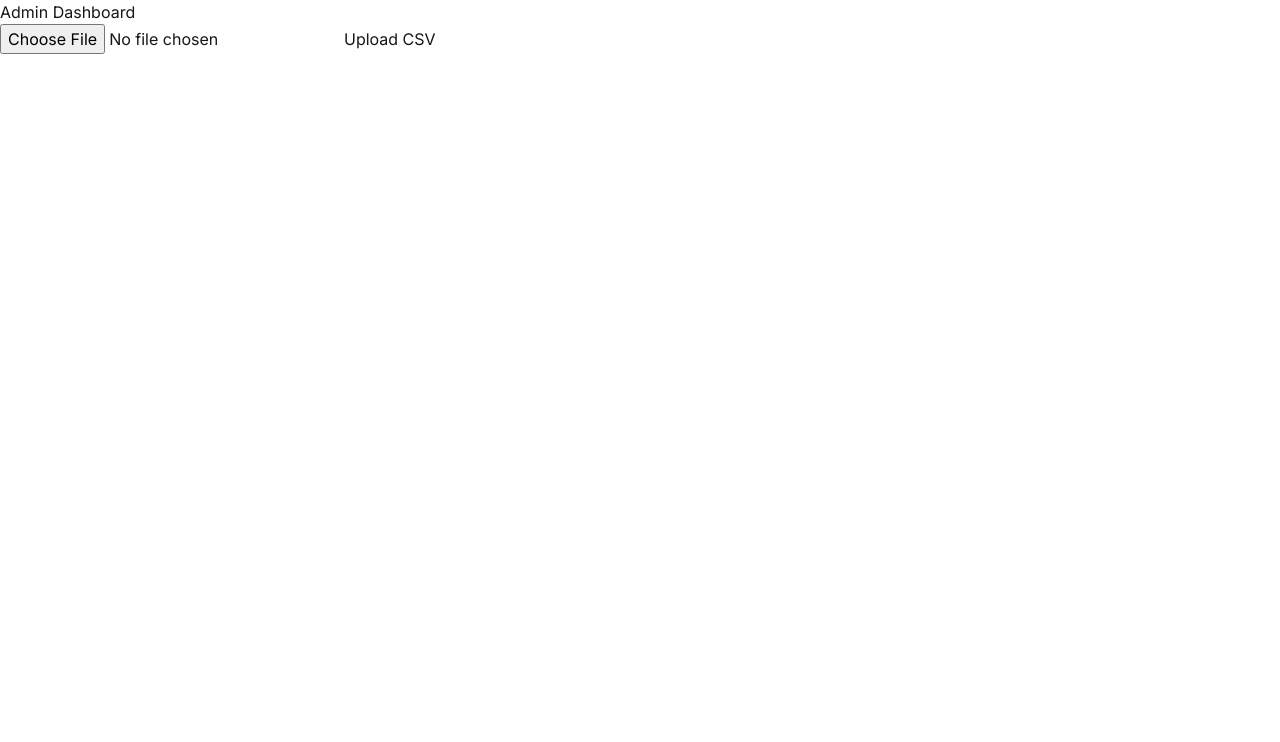
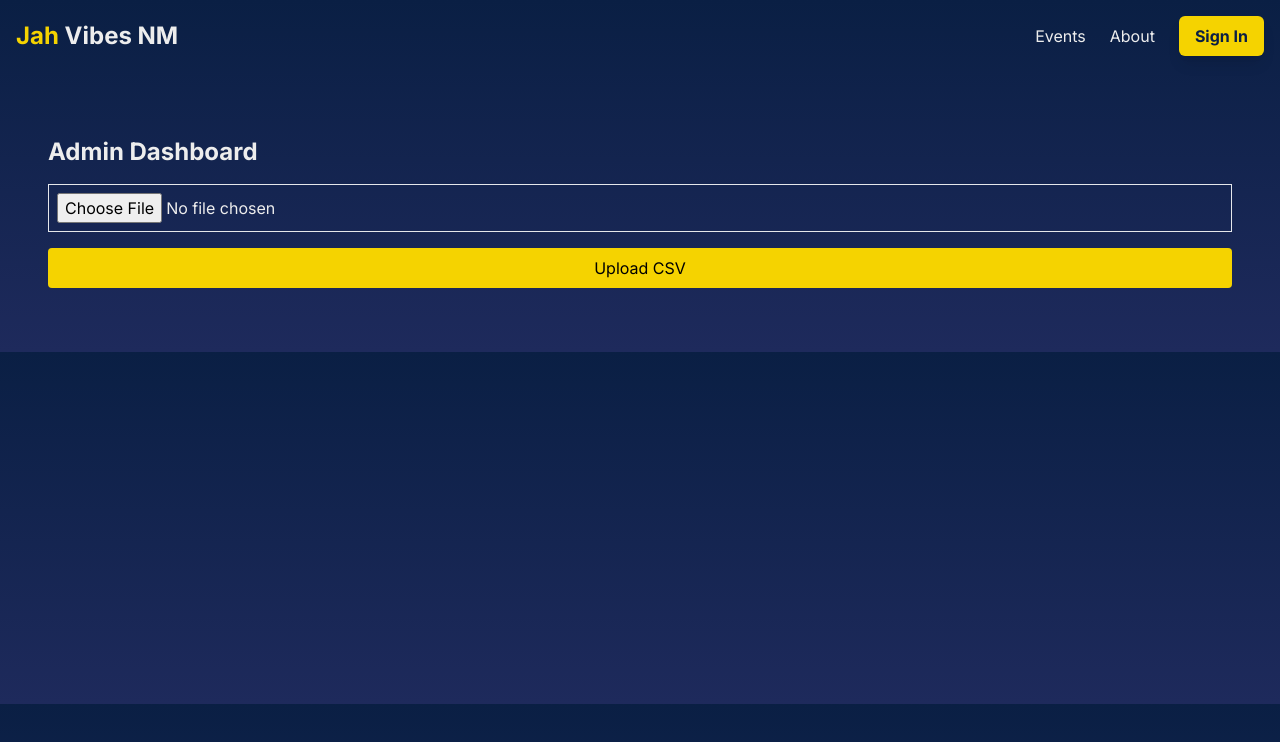
Before and after one commit to djeeyo/nm-reggae-calendar, a Next.js app: page /admin in a window 1280 px wide. Shown: the top 742 px of the page. Built offline with nearby package versions, Linux system fonts and the light colour scheme.

Commit message:
fix: Save and commit Tailwind config and data types

```diff
--- a/app/globals.css
+++ b/app/globals.css
@@ -1,28 +1,10 @@
+/* app/globals.css */
 @tailwind base;
 @tailwind components;
 @tailwind utilities;
 
-:root {
-  --background: #ffffff;
-  --foreground: #171717;
+body {
+  /* Use your brand colors to create the gradient */
+  background: linear-gradient(180deg, #0A1F44 0%, #1E2A5C 100%);
+  color: #EDEDED; /* Set a default light text color for the whole app */
 }
-
-@theme inline {
-  --color-background: var(--background);
-  --color-foreground: var(--foreground);
-  --font-sans: var(--font-geist-sans);
-  --font-mono: var(--font-geist-mono);
-}
-
-@media (prefers-color-scheme: dark) {
-  :root {
-    --background: #0a0a0a;
-    --foreground: #ededed;
-  }
-}
-
-body {
-  background: var(--background);
-  color: var(--foreground);
-  font-family: Arial, Helvetica, sans-serif;
-}
--- a/app/layout.tsx
+++ b/app/layout.tsx
@@ -1,15 +1,14 @@
-// app/layout.tsx
+// app/layout.tsx - THE UPGRADED VERSION
+import type { Metadata } from 'next';
+import { Inter } from 'next/font/google';
+import './globals.css';
+import Header from '@/components/Header'; // <-- IMPORT THE NEW HEADER
 
-import type { Metadata } from "next";
-import { Inter } from "next/font/google";
-import "./globals.css";
-
-// Configure the Inter font
-const inter = Inter({ subsets: ["latin"] });
+const inter = Inter({ subsets: ['latin'] });
 
 export const metadata: Metadata = {
-  title: "New Mexico Reggae Calendar",
-  description: "Discover reggae shows, festivals, and cultural gatherings across New Mexico.",
+  title: 'Jah Vibes NM | New Mexico Reggae Calendar', // A slightly more branded title
+  description: 'Discover reggae shows, festivals, and cultural gatherings across New Mexico.',
 };
 
 export default function RootLayout({
@@ -19,8 +18,13 @@ export default function RootLayout({
 }>) {
   return (
     <html lang="en">
-      {/* Apply the font class to the body */}
-      <body className={inter.className}>{children}</body>
+      {/* We add a className to the html tag for better dark mode support if needed later */}
+      <body className={`${inter.className} bg-brand-blue`}> {/* Set the base background color */}
+        <Header /> {/* <-- ADD THE HEADER COMPONENT */}
+        <main className="container mx-auto px-4 py-8"> {/* <-- WRAP CHILDREN IN A MAIN TAG */}
+          {children}
+        </main>
+      </body>
     </html>
   );
 }
--- a/components/EventCard.tsx
+++ b/components/EventCard.tsx
@@ -1,42 +1,72 @@
-// components/EventCard.tsx (POLISHED)
+// components/EventCard.tsx
 
-import { Event } from '@/lib/events';
-import { Calendar, Clock, MapPin } from 'lucide-react';
+// Step 1: Import necessary types and icons
+import type { Event } from '@/types/events';
+import { Calendar, Clock, MapPin, Users } from 'lucide-react';
 
+// Step 2: Define the props for the component
 interface EventCardProps {
   event: Event;
 }
 
+// A helper function to format dates nicely (e.g., "Sat, Jul 19, 2025")
+const formatDate = (dateString: string) => {
+  const date = new Date(dateString);
+  // We add a timeZone of UTC to prevent the date from shifting by one day
+  return date.toLocaleDateString('en-US', {
+    weekday: 'short',
+    year: 'numeric',
+    month: 'short',
+    day: 'numeric',
+    timeZone: 'UTC',
+  });
+};
+
 export function EventCard({ event }: EventCardProps) {
   return (
-    // Use the darker neutral-400 for a subtle card background
-    <div className="bg-neutral-400/20 rounded-lg p-4 shadow-lg flex flex-col justify-between transition-all hover:bg-neutral-400/30">
+    // Main container with dark background, rounded corners, and a subtle hover effect
+    <div className="bg-neutral-500/20 backdrop-blur-sm border border-neutral-400/20 rounded-lg p-4 flex flex-col justify-between transition-all hover:border-rasta-yellow/50 hover:shadow-xl">
       <div>
+        {/* Top section: Genre and Age Restriction */}
         <div className="flex justify-between items-start mb-3">
-          <span className="text-xs font-bold bg-rasta-yellow text-brand-blue rounded-full px-3 py-1 uppercase tracking-wider">
+          <span className="text-xs font-bold bg-rasta-yellow/80 text-brand-blue rounded-full px-3 py-1 uppercase tracking-wider">
             {event.primaryGenre}
           </span>
-          <span className="text-xs bg-neutral-500/50 text-neutral-700 rounded-full px-3 py-1">
-            {event.ageRestriction}
-          </span>
+          <div className="flex items-center gap-1 text-xs text-neutral-700 bg-neutral-500/20 rounded-full px-3 py-1">
+            <Users size={14} />
+            <span>{event.ageRestriction}</span>
+          </div>
         </div>
-        <h3 className="text-xl font-bold text-white mb-1">{event.eventName}</h3>
-        {/* Use the lightest neutral color for the artist names */}
-        <p className="text-neutral-700 font-medium mb-4 text-sm">{event.performingArtists}</p>
 
-        {/* Use a readable light gray for the details, and make icons visible */}
+        {/* Middle section: Event Title and Artists */}
+        <div className="mb-4">
+          <h3 className="text-xl font-bold text-neutral-900 mb-1">{event.eventName}</h3>
+          <p className="text-neutral-700 font-medium text-sm">{event.performingArtists}</p>
+        </div>
+
+        {/* Details section: Date, Time, Venue with icons */}
         <div className="space-y-2 text-sm text-neutral-700">
-          <div className="flex items-center gap-3"><Calendar size={16} className="text-neutral-600" /> {new Date(event.date).toLocaleDateString('en-US', { weekday: 'short', year: 'numeric', month: 'short', day: 'numeric' })}</div>
-          <div className="flex items-center gap-3"><Clock size={16} className="text-neutral-600" /> {event.time}</div>
-          <div className="flex items-center gap-3"><MapPin size={16} className="text-neutral-600" /> {event.venue}</div>
+          <div className="flex items-center gap-3">
+            <Calendar size={16} className="text-neutral-600" />
+            <span>{formatDate(event.date)}</span>
+          </div>
+          <div className="flex items-center gap-3">
+            <Clock size={16} className="text-neutral-600" />
+            <span>{event.time}</span>
+          </div>
+          <div className="flex items-center gap-3">
+            <MapPin size={16} className="text-neutral-600" />
+            <span>{event.venue}</span>
+          </div>
         </div>
       </div>
 
+      {/* "Get Tickets" button at the bottom */}
       <a
         href={event.sourceUrl}
         target="_blank"
         rel="noopener noreferrer"
-        className="mt-6 block w-full bg-rasta-yellow text-brand-blue font-bold text-center py-3 rounded-md hover:bg-yellow-300 transition-colors"
+        className="mt-6 block w-full bg-rasta-yellow text-brand-blue font-bold text-center py-3 rounded-md shadow-lg transition-transform hover:scale-105"
       >
         Get Tickets
       </a>
--- a/tailwind.config.js
+++ b/tailwind.config.js
@@ -1,6 +1,13 @@
 // tailwind.config.js
+
+/** @type {import('tailwindcss').Config} */
 module.exports = {
-  // ... other config
+  // This content property is essential. It tells Tailwind where to look for class names.
+  content: [
+    './pages/**/*.{js,ts,jsx,tsx,mdx}',
+    './components/**/*.{js,ts,jsx,tsx,mdx}',
+    './app/**/*.{js,ts,jsx,tsx,mdx}',
+  ],
   theme: {
     extend: {
       colors: {
@@ -15,7 +22,6 @@ module.exports = {
         'neutral-500': '#26314F', // For card backgrounds
         'neutral-400': '#2E3A5F',
       },
-      // ... other extensions
     },
   },
   plugins: [],
```
Also changed, not shown: types/events.ts (+13 -4 lines).
